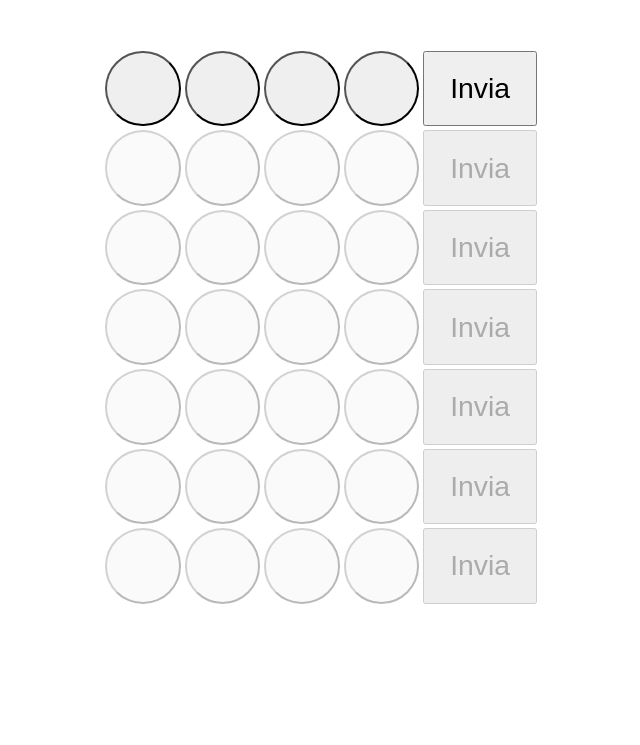
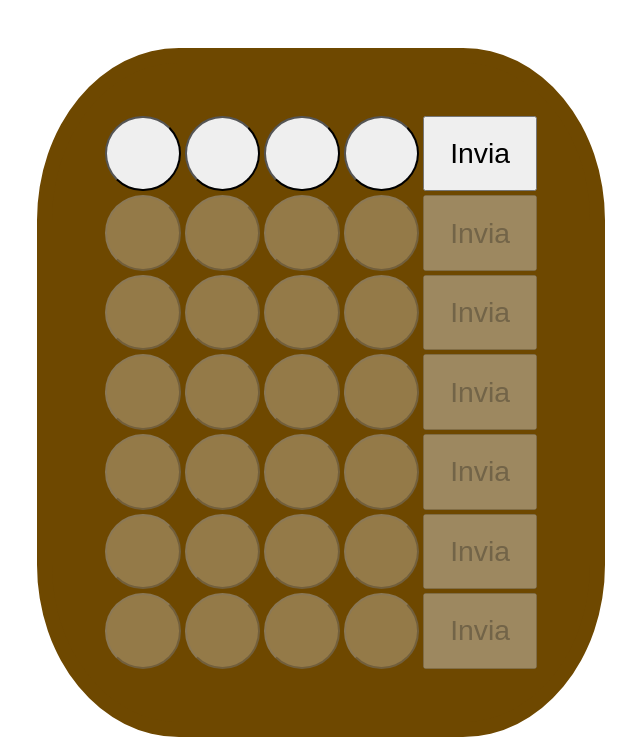
Before and after one commit to BalanAntonio/master_mente, a plain HTML site: page index.html in a window 1280 px wide. Shown: the part 114-859 px from the top of the page, without its empty margins (319-959 px from the left). Before the commit the page ends 800 px from the top, so only its background shows below. Drawn offline with Linux system fonts and the light colour scheme.

Commit message:
asgvsagv

```diff
--- a/style.css
+++ b/style.css
@@ -1,5 +1,9 @@
 table{
     margin: 0 auto;
+    border: 15px solid rgb(110, 72, 0);
+    padding: 50px;
+    border-radius: 25%;
+    background-color: rgb(110, 72, 0);
 }
 body{
     text-align: center;
```
